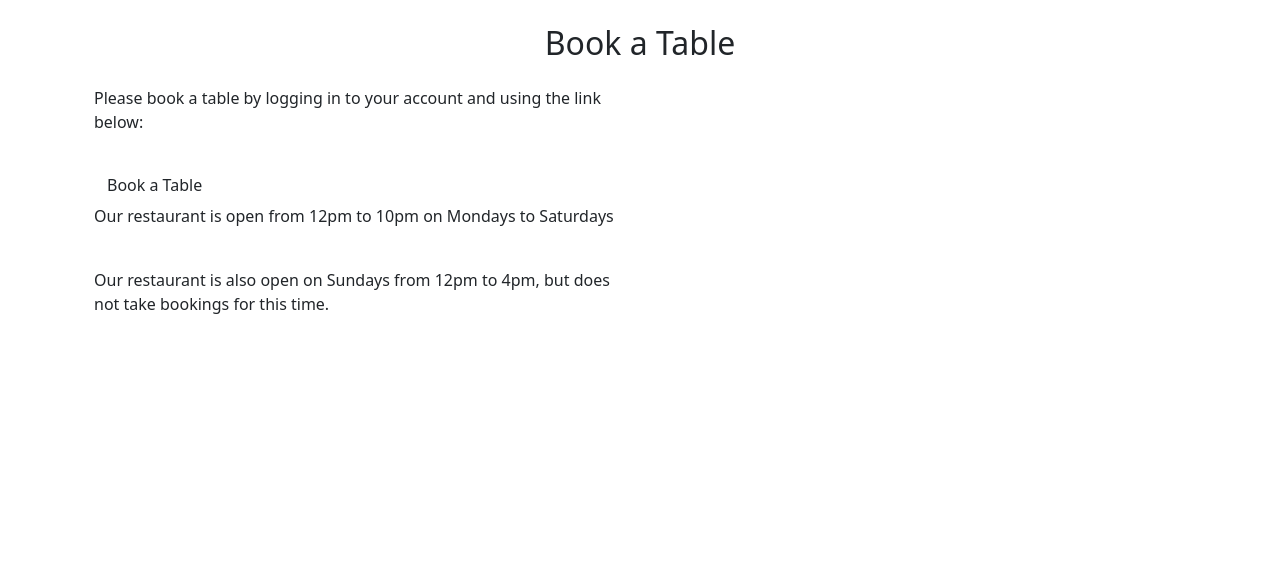
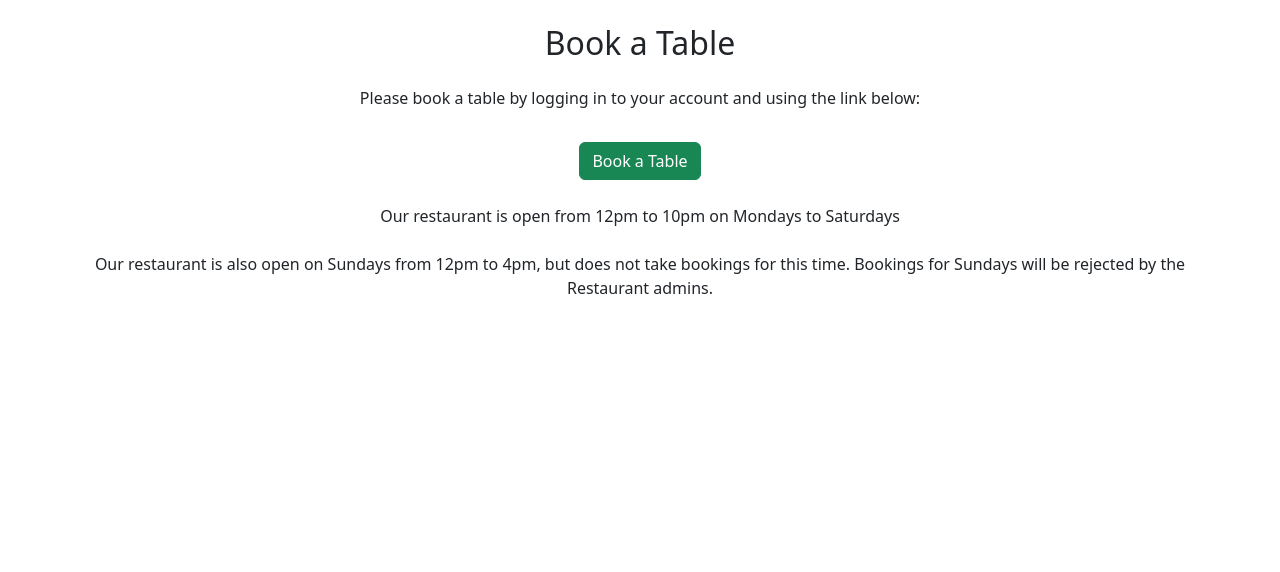
Before and after one commit to TiredSkitarii/don-polski-restaurant, a Django app: page /book/ in a window 1280 px wide. Shown: the part 56-628 px from the top of the page. Run offline with Django 4.2, Linux system fonts and the light colour scheme.

Commit message:
fixed the thing (error form has been retired from active duty), vatious css edits

```diff
--- a/restaurant_booking/models.py
+++ b/restaurant_booking/models.py
@@ -11,6 +11,7 @@ class Booking_Info(models.Model):
         ('pending', 'Pending'),
         ('confirmed', 'Confirmed'),
         ('cancelled', 'Cancelled'),
+        ('rejected', 'Rejected'),
     ]
 
     user = models.ForeignKey(
--- a/restaurant_booking/views.py
+++ b/restaurant_booking/views.py
@@ -19,8 +19,8 @@ def create_booking(request):
             messages.success(request, "Booking successfully created!")
             return redirect('booking_list')
         else:
-            messages.error(request, "there was a problem with your booking.")
-            return redirect('error_page')
+            messages.error(request, "There was a problem with your booking.")
+            # return redirect('error_page')
     else:
         form = BookingForm()
     return render(request, 'restaurant_booking/booking_form.html', {'form': form, 'booking': None})
--- a/website/templates/website/book_table.html
+++ b/website/templates/website/book_table.html
@@ -7,17 +7,16 @@
     <h2 class="text-center mb-4">Book a Table</h2>
 
     <div class="row">
-        <div class="col-md-6 mb-4">
-            <p>Please book a table by logging in to your account and using the link below:</p>
+        <div class="mx-auto">
+            <p class="text-center">Please book a table by logging in to your account and using the link below:</p>
 
-            <form method="post" action="{% url 'create_booking' %}">
+            <form method="post" class="text-center mt-3" action="{% url 'create_booking' %}">
                 {% csrf_token %}
-                <button type="submit" class="btn btn-accent mt-3">Book a Table</button>
+                <button type="submit" class="btn btn-success mt-3">Book a Table</button>
             </form>
 
-            <p>Our restaurant is open from 12pm to 10pm on Mondays to Saturdays</p>
-            <br>
-            <p>Our restaurant is also open on Sundays from 12pm to 4pm, but does not take bookings for this time.</p>
+            <p class="text-center mt-4">Our restaurant is open from 12pm to 10pm on Mondays to Saturdays</p>
+            <p class="text-center mt-4">Our restaurant is also open on Sundays from 12pm to 4pm, but does not take bookings for this time. Bookings for Sundays will be rejected by the Restaurant admins.</p>
         </div>
     </div>
 
--- a/website/templates/website/home.html
+++ b/website/templates/website/home.html
@@ -1,11 +1,11 @@
 {% extends 'base.html' %} {% block content %}
 
 <div>
-    <h1 class="text-center"> Don Polski Restaurant</h1>
+    <h1 class="text-center mt-3 mb-3"> Don Polski Restaurant</h1>
 </div>
 
 <div>
-    <h3 class="text-center"><em>Witamy</em> - Welcome!</h3>
+    <h3 class="text-center mt-3 mb-3"><em>Witamy</em> - Welcome!</h3>
     <br>
     <p class="text-center">Welcome to our family run restaurant, where you can sample the very best Polish traditional cooking!</p>
 </div>
```
Also changed, not shown: restaurant_booking/templates/restaurant_booking/booking_form.html (+3 -4 lines), restaurant_booking/migrations/0003_alter_booking_info_booking_datetime_and_more.py (added), restaurant_booking/migrations/0004_alter_booking_info_booking_datetime_and_more.py (added).
